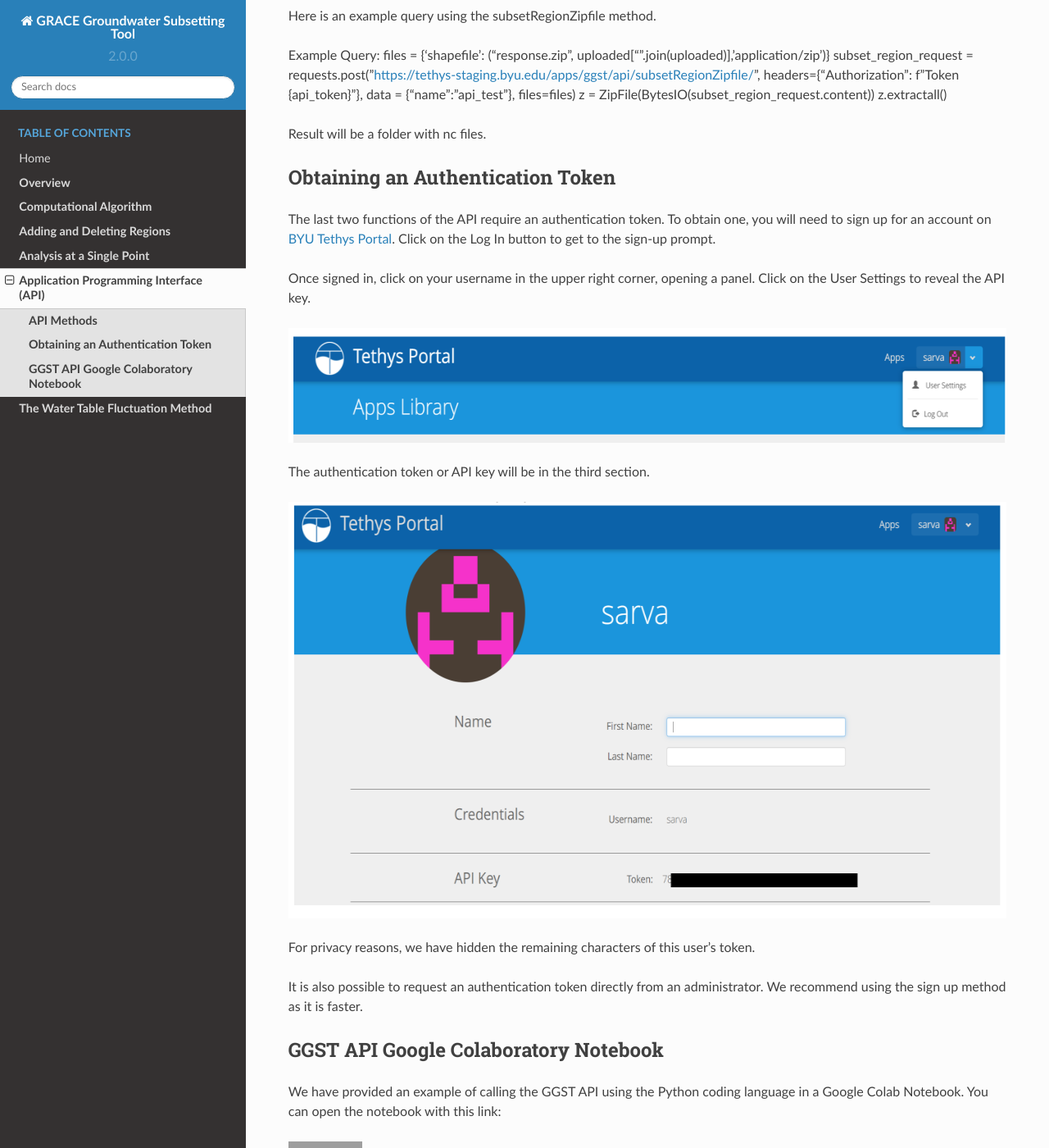
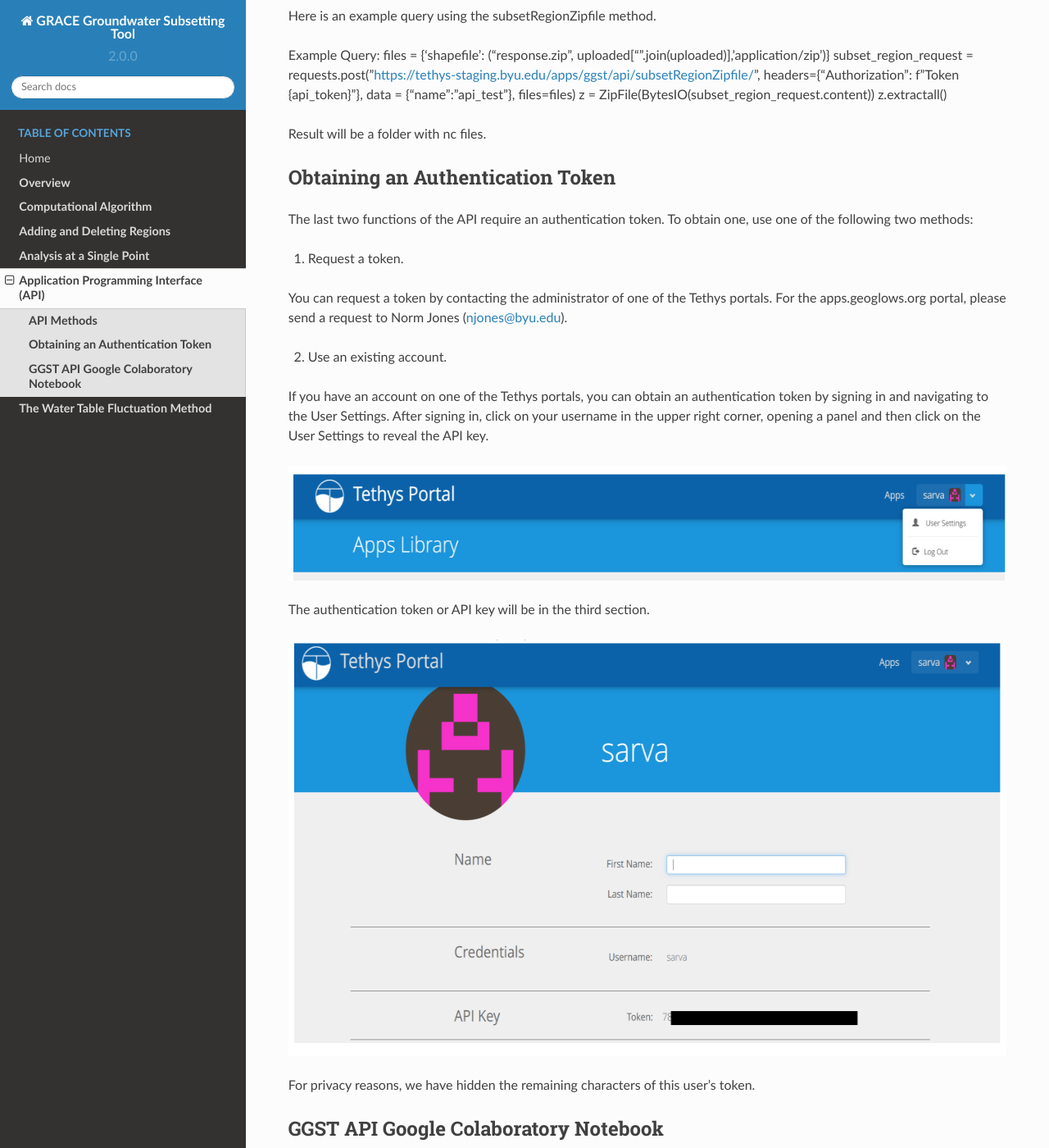
Before and after one commit to BYU-Hydroinformatics/ggst, a Sphinx documentation site: the page built from docs/source/api.rst, in a window 1280 px wide and 1400 px high, scrolled down 2304 px. Shown: the whole window at 82% size. Built offline with Sphinx 7.4.7 and the Read the Docs theme 2.0.0, drawn with Linux system fonts in a browser that asks for light colours; grey boxes are pictures that could not be loaded.

Commit message:
Added information on requesting a user account or a token.

```diff
--- a/docs/source/api.rst
+++ b/docs/source/api.rst
@@ -115,9 +115,15 @@ Result will be a folder with nc files.
 
 **Obtaining an Authentication Token**
 -------------------------------------
-The last two functions of the API require an authentication token. To obtain one, you will need to sign up for an account on `BYU Tethys Portal <https://tethys-staging.byu.edu/apps/>`_. Click on the Log In button to get to the sign-up prompt.
+The last two functions of the API require an authentication token. To obtain one, use one of the following two methods:
 
-Once signed in, click on your username in the upper right corner, opening a panel. Click on the User Settings to reveal the API key.
+1. Request a token.
+
+You can request a token by contacting the administrator of one of the Tethys portals. For the apps.geoglows.org portal, please send a request to Norm Jones (njones@byu.edu).
+
+2. Use an existing account.
+
+If you have an account on one of the Tethys portals, you can obtain an authentication token by signing in and navigating to the User Settings. After signing in, click on your username in the upper right corner, opening a panel and then click on the User Settings to reveal the API key.
 
 .. image:: images-api/userpanel.png
    :scale: 50%
@@ -128,8 +134,6 @@ The authentication token or API key will be in the third section.
    :scale: 50%
 
 For privacy reasons, we have hidden the remaining characters of this user's token.
-
-It is also possible to request an authentication token directly from an administrator. We recommend using the sign up method as it is faster.
 
 **GGST API Google Colaboratory Notebook**
 -----------------------------------------
--- a/docs/source/overview.rst
+++ b/docs/source/overview.rst
@@ -11,7 +11,7 @@ You can access GGST using the Tethys Web Application or by using the API and the
 
 **GGST Web Application**
 ------------------------
-The GGST web application was built using `Tethys Platform <https://www.tethysplatform.org>`_. Tethys is a web-based application development framework for rapid deployment of end-user-focused tools that follow modern, consistent, scalable, cross-platform, reusable, web programming paradigms. Tethys is built on commonly used web programming frameworks (e.g., Django, GeoServer, PostGIS, OpenLayers). It is an open-source platform which allows anyone to observe and use the GGST as a decision support system to ensure sustainable usage of groundwater. It was developed in the `BYU Hydroinformatics Laboratory <https://hydroinformatics.byu.edu/>`_ and is now supported by a growing user and developer community. To access the GGST web application, visit https://tethys.byu.edu/apps/ggst/.
+The GGST web application was built using `Tethys Platform <https://www.tethysplatform.org>`_. Tethys is a web-based application development framework for rapid deployment of end-user-focused tools that follow modern, consistent, scalable, cross-platform, reusable, web programming paradigms. Tethys is built on commonly used web programming frameworks (e.g., Django, GeoServer, PostGIS, OpenLayers). It is an open-source platform which allows anyone to observe and use the GGST as a decision support system to ensure sustainable usage of groundwater. It was developed in the `BYU Hydroinformatics Laboratory <https://hydroinformatics.byu.edu/>`_ and is now supported by a growing user and developer community. To access the GGST web application, visit https://apps.geoglows.org.
 
 Anyone can open the app to view the currently uploaded regions and download the timeseries plots. View the screenshot below to see how to manipulate the map and download the data. Users can change the storage component displayed and the color bar style. Use the animation bar to view the storage change over time. Users can also download the time series plots as an image or as a table. The web app does not yet support downloading the NETCDF file raster that is displayed but this can be downloaded using the API.
 
@@ -19,7 +19,7 @@ Anyone can open the app to view the currently uploaded regions and download the
 .. image:: images-overview/GGST_Tethys_MapViewer.png
    :scale: 50%
 
-To upload and delete regions from the Tethys web application you must login with an admin account. If you have administrator (admin) access, follow the instructions on the Adding and Delete Regions page. If not, consider using our API method or feel free to reach out to our team if you would like a region uploaded.
+To upload and delete regions from the Tethys web application you must login with an administrator (admin) account. If you have admin access, follow the instructions on the Adding and Delete Regions page. If not, consider using our API method or feel free to contact us if you would like a region uploaded (Norm Jones, njones@byu.edu).
 
 The GGST app can be accessed in the following locations:
 
```
